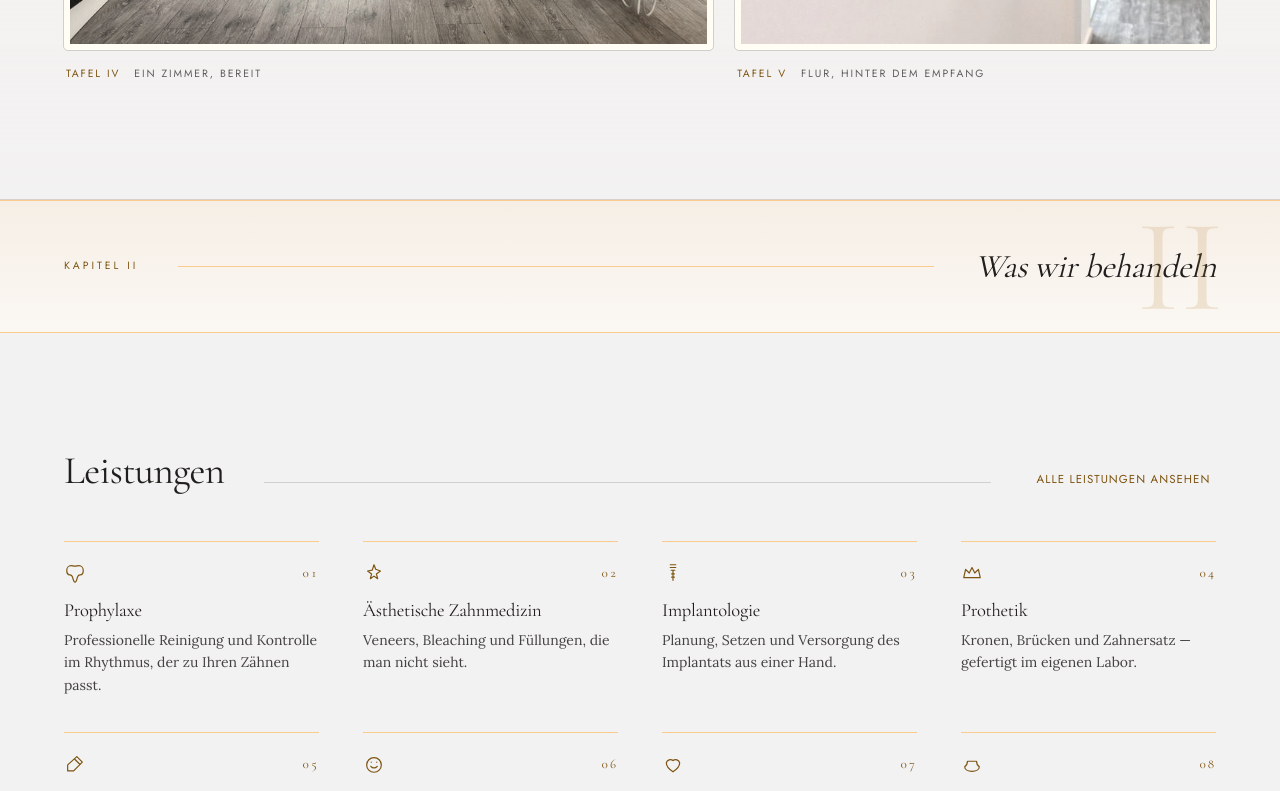
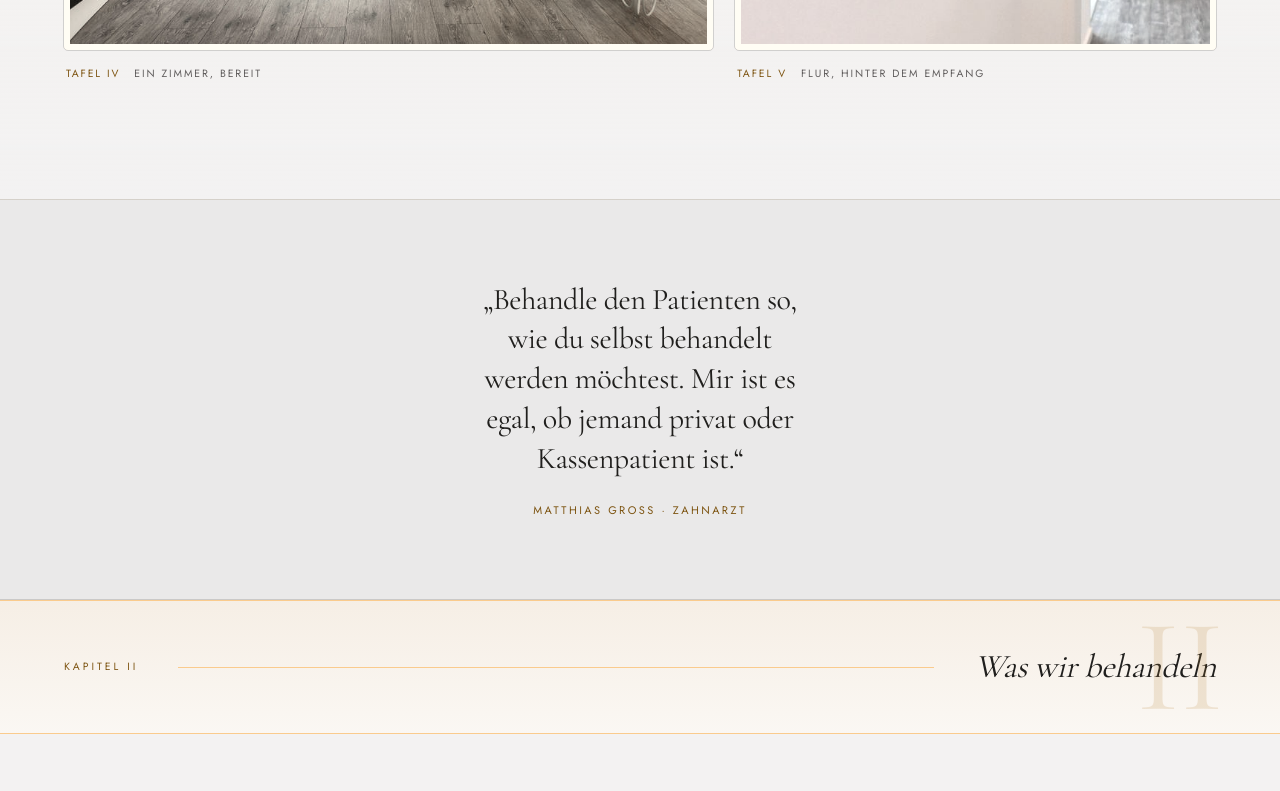
Before and after one commit to StefanPdm/zahnarztpraxis-gross, a Next.js app: page / in a window 1280 px wide. Shown: the part 4750-5541 px from the top of the page. Built offline with nearby package versions, Linux system fonts and the light colour scheme.

Commit message:
Align text and image at the top and add a quote section to enhance content presentation

```diff
--- a/app/page.tsx
+++ b/app/page.tsx
@@ -668,13 +668,15 @@ export default function Index() {
                 'linear-gradient(180deg, color-mix(in oklab, var(--color-accent) 10%, #ffffff) 0%, rgba(255,255,255,0) 100%)',
               borderBottom: '1px solid var(--color-divider)',
             }}>
+            {/* Text und Bild beginnen auf gleicher Höhe: oben bündig mit der
+                Bildkante, nicht unten ausgerichtet. */}
             <div
               className='rv'
               style={{
                 display: 'grid',
                 gridTemplateColumns: '1fr 1fr',
                 gap: '56px',
-                alignItems: 'end',
+                alignItems: 'start',
               }}>
               <div>
                 <div className='ueberzeile'>Die Praxis</div>
@@ -788,6 +790,36 @@ export default function Index() {
                 </figcaption>
               </figure>
             </div>
+          </div>
+          {/* Haltung statt Werbung: ein Satz von Matthias Groß, der das
+              Kapitel über die Praxis schließt. */}
+          <div
+            id='1b-zitat'
+            style={{
+              padding: '80px 64px',
+              textAlign: 'center',
+              background: 'var(--color-surface)',
+              borderBottom: '1px solid var(--color-divider)',
+            }}>
+            <figure style={{ margin: '0 auto', maxWidth: '34ch' }}>
+              <blockquote
+                style={{
+                  fontFamily: 'var(--font-heading)',
+                  fontSize: 'var(--fs-h3-xl)',
+                  lineHeight: '1.32',
+                  letterSpacing: '-0.015em',
+                  margin: '0',
+                  textWrap: 'pretty',
+                }}>
+                „Behandle den Patienten so, wie du selbst behandelt werden möchtest. Mir ist es
+                egal, ob jemand privat oder Kassenpatient ist.“
+              </blockquote>
+              <figcaption
+                className='ueberzeile'
+                style={{ marginTop: '24px' }}>
+                Matthias Groß · Zahnarzt
+              </figcaption>
+            </figure>
           </div>
           <div
             className='colophon rv'
```
